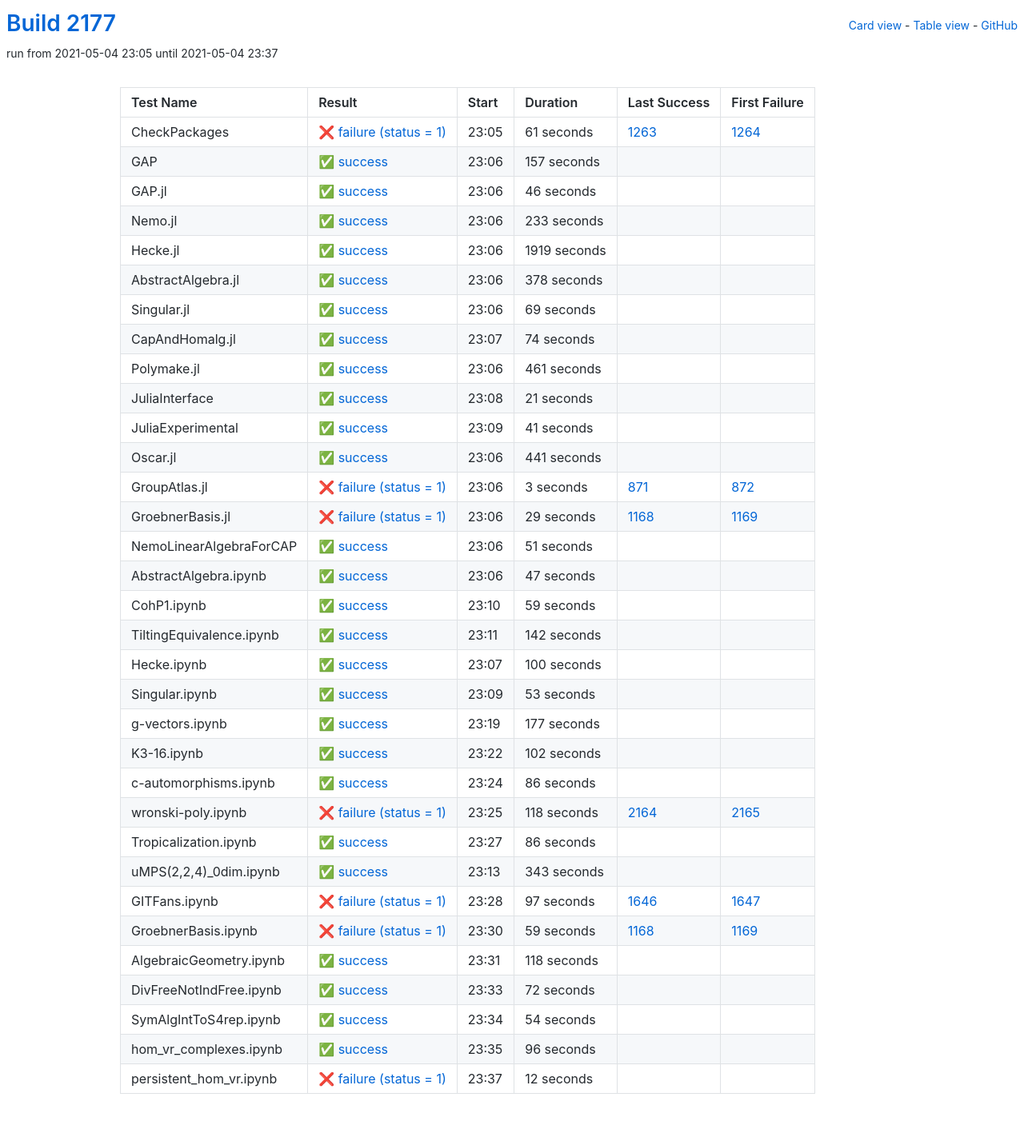
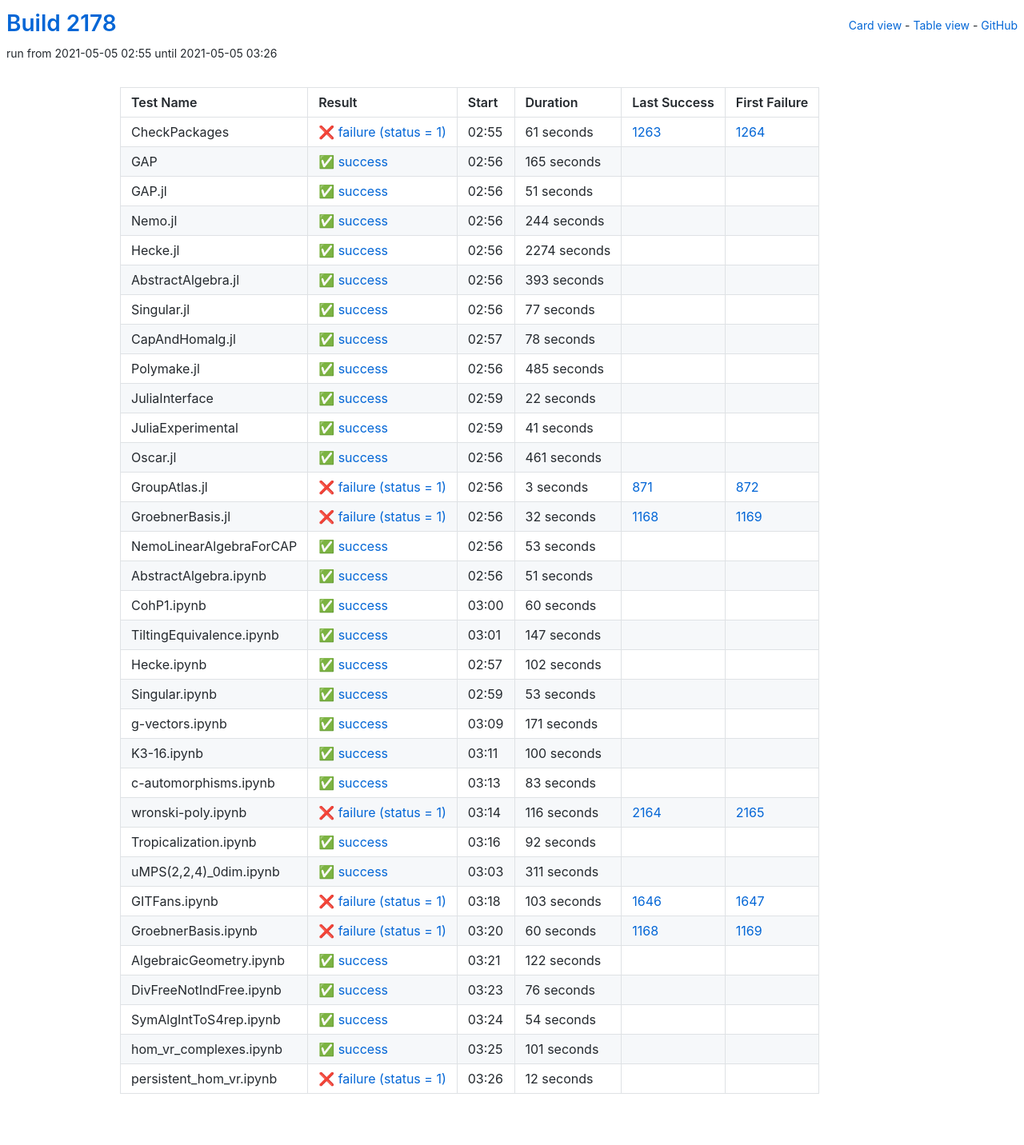
Before and after one commit to oscar-system/oscar-ci-status-stable, a Jekyll site: the page built from table.html, in a window 1280 px wide. Shown: the whole page at 80% size. Built offline with Jekyll 4.4.1, drawn with Linux system fonts in a browser that asks for light colours.

Commit message:
Build #2178

```diff
--- a/_data/ci.yml
+++ b/_data/ci.yml
@@ -1,6 +1,6 @@
 ---
-build: 2177
-build_url: https://oscarci.mathematik.uni-kl.de/job/oscar-stable/2177/
+build: 2178
+build_url: https://oscarci.mathematik.uni-kl.de/job/oscar-stable/2178/
 job: oscar-stable
 organization: oscar-system
 repo: oscar-ci-status-stable
@@ -8,8 +8,8 @@ repourl: https://github.com/oscar-system/oscar-ci-status-stable
 tests:
 - name: CheckPackages
   id: checkpackages
-  log: https://oscarci.mathematik.uni-kl.de/job/oscar-stable/2177/artifact/logs/build-2177/CheckPackages.log
-  start: 2021-05-04 23:05
+  log: https://oscarci.mathematik.uni-kl.de/job/oscar-stable/2178/artifact/logs/build-2178/CheckPackages.log
+  start: 2021-05-05 02:55
   success: false
   exitcode: 1
   status: failure
@@ -20,116 +20,116 @@ tests:
   first_failure_url: https://oscarci.mathematik.uni-kl.de/job/oscar-stable/1264/
 - name: GAP
   id: gap
-  log: https://oscarci.mathematik.uni-kl.de/job/oscar-stable/2177/artifact/logs/build-2177/GAP.log
-  start: 2021-05-04 23:06
+  log: https://oscarci.mathematik.uni-kl.de/job/oscar-stable/2178/artifact/logs/build-2178/GAP.log
+  start: 2021-05-05 02:56
   success: true
   exitcode: 0
   status: success
-  duration: 157
+  duration: 165
   last_success: false
   last_success_url:
   first_failure: false
   first_failure_url:
 - name: GAP.jl
   id: gap-jl
-  log: https://oscarci.mathematik.uni-kl.de/job/oscar-stable/2177/artifact/logs/build-2177/GAP.jl.log
-  start: 2021-05-04 23:06
+  log: https://oscarci.mathematik.uni-kl.de/job/oscar-stable/2178/artifact/logs/build-2178/GAP.jl.log
+  start: 2021-05-05 02:56
   success: true
   exitcode: 0
   status: success
-  duration: 46
+  duration: 51
   last_success: false
   last_success_url:
   first_failure: false
   first_failure_url:
 - name: Nemo.jl
   id: nemo-jl
-  log: https://oscarci.mathematik.uni-kl.de/job/oscar-stable/2177/artifact/logs/build-2177/Nemo.jl.log
-  start: 2021-05-04 23:06
+  log: https://oscarci.mathematik.uni-kl.de/job/oscar-stable/2178/artifact/logs/build-2178/Nemo.jl.log
+  start: 2021-05-05 02:56
   success: true
   exitcode: 0
   status: success
-  duration: 233
+  duration: 244
   last_success: false
   last_success_url:
   first_failure: false
   first_failure_url:
 - name: Hecke.jl
   id: hecke-jl
-  log: https://oscarci.mathematik.uni-kl.de/job/oscar-stable/2177/artifact/logs/build-2177/Hecke.jl.log
-  start: 2021-05-04 23:06
+  log: https://oscarci.mathematik.uni-kl.de/job/oscar-stable/2178/artifact/logs/build-2178/Hecke.jl.log
+  start: 2021-05-05 02:56
   success: true
   exitcode: 0
   status: success
-  duration: 1919
+  duration: 2274
   last_success: false
   last_success_url:
   first_failure: false
   first_failure_url:
 - name: AbstractAlgebra.jl
   id: abstractalgebra-jl
-  log: https://oscarci.mathematik.uni-kl.de/job/oscar-stable/2177/artifact/logs/build-2177/AbstractAlgebra.jl.log
-  start: 2021-05-04 23:06
+  log: https://oscarci.mathematik.uni-kl.de/job/oscar-stable/2178/artifact/logs/build-2178/AbstractAlgebra.jl.log
+  start: 2021-05-05 02:56
   success: true
   exitcode: 0
   status: success
-  duration: 378
+  duration: 393
   last_success: false
   last_success_url:
   first_failure: false
   first_failure_url:
 - name: Singular.jl
   id: singular-jl
-  log: https://oscarci.mathematik.uni-kl.de/job/oscar-stable/2177/artifact/logs/build-2177/Singular.jl.log
-  start: 2021-05-04 23:06
+  log: https://oscarci.mathematik.uni-kl.de/job/oscar-stable/2178/artifact/logs/build-2178/Singular.jl.log
+  start: 2021-05-05 02:56
   success: true
   exitcode: 0
   status: success
-  duration: 69
+  duration: 77
   last_success: false
   last_success_url:
   first_failure: false
   first_failure_url:
 - name: CapAndHomalg.jl
   id: capandhomalg-jl
-  log: https://oscarci.mathematik.uni-kl.de/job/oscar-stable/2177/artifact/logs/build-2177/CapAndHomalg.jl.log
-  start: 2021-05-04 23:07
+  log: https://oscarci.mathematik.uni-kl.de/job/oscar-stable/2178/artifact/logs/build-2178/CapAndHomalg.jl.log
+  start: 2021-05-05 02:57
   success: true
   exitcode: 0
   status: success
-  duration: 74
+  duration: 78
   last_success: false
   last_success_url:
   first_failure: false
   first_failure_url:
 - name: Polymake.jl
   id: polymake-jl
-  log: https://oscarci.mathematik.uni-kl.de/job/oscar-stable/2177/artifact/logs/build-2177/Polymake.jl.log
-  start: 2021-05-04 23:06
+  log: https://oscarci.mathematik.uni-kl.de/job/oscar-stable/2178/artifact/logs/build-2178/Polymake.jl.log
+  start: 2021-05-05 02:56
   success: true
   exitcode: 0
   status: success
-  duration: 461
+  duration: 485
   last_success: false
   last_success_url:
   first_failure: false
   first_failure_url:
 - name: JuliaInterface
   id: juliainterface
-  log: https://oscarci.mathematik.uni-kl.de/job/oscar-stable/2177/artifact/logs/build-2177/JuliaInterface.log
-  start: 2021-05-04 23:08
+  log: https://oscarci.mathematik.uni-kl.de/job/oscar-stable/2178/artifact/logs/build-2178/JuliaInterface.log
+  start: 2021-05-05 02:59
   success: true
   exitcode: 0
   status: success
-  duration: 21
+  duration: 22
   last_success: false
   last_success_url:
   first_failure: false
   first_failure_url:
 - name: JuliaExperimental
   id: juliaexperimental
-  log: https://oscarci.mathematik.uni-kl.de/job/oscar-stable/2177/artifact/logs/build-2177/JuliaExperimental.log
-  start: 2021-05-04 23:09
+  log: https://oscarci.mathematik.uni-kl.de/job/oscar-stable/2178/artifact/logs/build-2178/JuliaExperimental.log
+  start: 2021-05-05 02:59
   success: true
   exitcode: 0
   status: success
@@ -140,20 +140,20 @@ tests:
   first_failure_url:
 - name: Oscar.jl
   id: oscar-jl
-  log: https://oscarci.mathematik.uni-kl.de/job/oscar-stable/2177/artifact/logs/build-2177/Oscar.jl.log
-  start: 2021-05-04 23:06
+  log: https://oscarci.mathematik.uni-kl.de/job/oscar-stable/2178/artifact/logs/build-2178/Oscar.jl.log
+  start: 2021-05-05 02:56
   success: true
   exitcode: 0
   status: success
-  duration: 441
+  duration: 461
   last_success: false
   last_success_url:
   first_failure: false
   first_failure_url:
 - name: GroupAtlas.jl
   id: groupatlas-jl
-  log: https://oscarci.mathematik.uni-kl.de/job/oscar-stable/2177/artifact/logs/build-2177/GroupAtlas.jl.log
-  start: 2021-05-04 23:06
+  log: https://oscarci.mathematik.uni-kl.de/job/oscar-stable/2178/artifact/logs/build-2178/GroupAtlas.jl.log
+  start: 2021-05-05 02:56
   success: false
   exitcode: 1
   status: failure
@@ -164,20 +164,32 @@ tests:
   first_failure_url: https://oscarci.mathematik.uni-kl.de/job/oscar-stable/872/
 - name: GroebnerBasis.jl
   id: groebnerbasis-jl
-  log: https://oscarci.mathematik.uni-kl.de/job/oscar-stable/2177/artifact/logs/build-2177/GroebnerBasis.jl.log
-  start: 2021-05-04 23:06
+  log: https://oscarci.mathematik.uni-kl.de/job/oscar-stable/2178/artifact/logs/build-2178/GroebnerBasis.jl.log
+  start: 2021-05-05 02:56
   success: false
   exitcode: 1
   status: failure
-  duration: 29
+  duration: 32
   last_success: 1168
   last_success_url: https://oscarci.mathematik.uni-kl.de/job/oscar-stable/1168/
   first_failure: 1169
   first_failure_url: https://oscarci.mathematik.uni-kl.de/job/oscar-stable/1169/
 - name: NemoLinearAlgebraForCAP
   id: nemolinearalgebraforcap
-  log: https://oscarci.mathematik.uni-kl.de/job/oscar-stable/2177/artifact/logs/build-2177/NemoLinearAlgebraForCAP.log
-  start: 2021-05-04 23:06
+  log: https://oscarci.mathematik.uni-kl.de/job/oscar-stable/2178/artifact/logs/build-2178/NemoLinearAlgebraForCAP.log
+  start: 2021-05-05 02:56
+  success: true
+  exitcode: 0
+  status: success
+  duration: 53
+  last_success: false
+  last_success_url:
+  first_failure: false
+  first_failure_url:
+- name: AbstractAlgebra.ipynb
+  id: abstractalgebra-ipynb
+  log: https://oscarci.mathematik.uni-kl.de/job/oscar-stable/2178/artifact/logs/build-2178/AbstractAlgebra.ipynb.log
+  start: 2021-05-05 02:56
   success: true
   exitcode: 0
   status: success
@@ -186,58 +198,46 @@ tests:
   last_success_url:
   first_failure: false
   first_failure_url:
-- name: AbstractAlgebra.ipynb
-  id: abstractalgebra-ipynb
-  log: https://oscarci.mathematik.uni-kl.de/job/oscar-stable/2177/artifact/logs/build-2177/AbstractAlgebra.ipynb.log
-  start: 2021-05-04 23:06
+- name: CohP1.ipynb
+  id: cohp1-ipynb
+  log: https://oscarci.mathematik.uni-kl.de/job/oscar-stable/2178/artifact/logs/build-2178/CohP1.ipynb.log
+  start: 2021-05-05 03:00
   success: true
   exitcode: 0
   status: success
-  duration: 47
-  last_success: false
-  last_success_url:
-  first_failure: false
-  first_failure_url:
-- name: CohP1.ipynb
-  id: cohp1-ipynb
-  log: https://oscarci.mathematik.uni-kl.de/job/oscar-stable/2177/artifact/logs/build-2177/CohP1.ipynb.log
-  start: 2021-05-04 23:10
-  success: true
-  exitcode: 0
-  status: success
-  duration: 59
+  duration: 60
   last_success: false
   last_success_url:
   first_failure: false
   first_failure_url:
 - name: TiltingEquivalence.ipynb
   id: tiltingequivalence-ipynb
-  log: https://oscarci.mathematik.uni-kl.de/job/oscar-stable/2177/artifact/logs/build-2177/TiltingEquivalence.ipynb.log
-  start: 2021-05-04 23:11
+  log: https://oscarci.mathematik.uni-kl.de/job/oscar-stable/2178/artifact/logs/build-2178/TiltingEquivalence.ipynb.log
+  start: 2021-05-05 03:01
   success: true
   exitcode: 0
   status: success
-  duration: 142
+  duration: 147
   last_success: false
   last_success_url:
   first_failure: false
   first_failure_url:
 - name: Hecke.ipynb
   id: hecke-ipynb
-  log: https://oscarci.mathematik.uni-kl.de/job/oscar-stable/2177/artifact/logs/build-2177/Hecke.ipynb.log
-  start: 2021-05-04 23:07
+  log: https://oscarci.mathematik.uni-kl.de/job/oscar-stable/2178/artifact/logs/build-2178/Hecke.ipynb.log
+  start: 2021-05-05 02:57
   success: true
   exitcode: 0
   status: success
-  duration: 100
+  duration: 102
   last_success: false
   last_success_url:
   first_failure: false
   first_failure_url:
 - name: Singular.ipynb
   id: singular-ipynb
-  log: https://oscarci.mathematik.uni-kl.de/job/oscar-stable/2177/artifact/logs/build-2177/Singular.ipynb.log
-  start: 2021-05-04 23:09
+  log: https://oscarci.mathematik.uni-kl.de/job/oscar-stable/2178/artifact/logs/build-2178/Singular.ipynb.log
+  start: 2021-05-05 02:59
   success: true
   exitcode: 0
   status: success
@@ -248,128 +248,128 @@ tests:
   first_failure_url:
 - name: g-vectors.ipynb
   id: g-vectors-ipynb
-  log: https://oscarci.mathematik.uni-kl.de/job/oscar-stable/2177/artifact/logs/build-2177/g-vectors.ipynb.log
-  start: 2021-05-04 23:19
+  log: https://oscarci.mathematik.uni-kl.de/job/oscar-stable/2178/artifact/logs/build-2178/g-vectors.ipynb.log
+  start: 2021-05-05 03:09
   success: true
   exitcode: 0
   status: success
-  duration: 177
+  duration: 171
   last_success: false
   last_success_url:
   first_failure: false
   first_failure_url:
 - name: K3-16.ipynb
   id: k3-16-ipynb
-  log: https://oscarci.mathematik.uni-kl.de/job/oscar-stable/2177/artifact/logs/build-2177/K3-16.ipynb.log
-  start: 2021-05-04 23:22
+  log: https://oscarci.mathematik.uni-kl.de/job/oscar-stable/2178/artifact/logs/build-2178/K3-16.ipynb.log
+  start: 2021-05-05 03:11
   success: true
   exitcode: 0
   status: success
-  duration: 102
+  duration: 100
   last_success: false
   last_success_url:
   first_failure: false
   first_failure_url:
 - name: c-automorphisms.ipynb
   id: c-automorphisms-ipynb
-  log: https://oscarci.mathematik.uni-kl.de/job/oscar-stable/2177/artifact/logs/build-2177/c-automorphisms.ipynb.log
-  start: 2021-05-04 23:24
+  log: https://oscarci.mathematik.uni-kl.de/job/oscar-stable/2178/artifact/logs/build-2178/c-automorphisms.ipynb.log
+  start: 2021-05-05 03:13
   success: true
   exitcode: 0
   status: success
-  duration: 86
+  duration: 83
   last_success: false
   last_success_url:
   first_failure: false
   first_failure_url:
 - name: wronski-poly.ipynb
   id: wronski-poly-ipynb
-  log: https://oscarci.mathematik.uni-kl.de/job/oscar-stable/2177/artifact/logs/build-2177/wronski-poly.ipynb.log
-  start: 2021-05-04 23:25
+  log: https://oscarci.mathematik.uni-kl.de/job/oscar-stable/2178/artifact/logs/build-2178/wronski-poly.ipynb.log
+  start: 2021-05-05 03:14
   success: false
   exitcode: 1
   status: failure
-  duration: 118
+  duration: 116
   last_success: 2164
   last_success_url: https://oscarci.mathematik.uni-kl.de/job/oscar-stable/2164/
   first_failure: 2165
   first_failure_url: https://oscarci.mathematik.uni-kl.de/job/oscar-stable/2165/
 - name: Tropicalization.ipynb
   id: tropicalization-ipynb
-  log: https://oscarci.mathematik.uni-kl.de/job/oscar-stable/2177/artifact/logs/build-2177/Tropicalization.ipynb.log
-  start: 2021-05-04 23:27
+  log: https://oscarci.mathematik.uni-kl.de/job/oscar-stable/2178/artifact/logs/build-2178/Tropicalization.ipynb.log
+  start: 2021-05-05 03:16
   success: true
   exitcode: 0
   status: success
-  duration: 86
+  duration: 92
   last_success: false
   last_success_url:
   first_failure: false
   first_failure_url:
 - name: uMPS(2,2,4)_0dim.ipynb
   id: umps-2-2-4-0dim-ipynb
-  log: https://oscarci.mathematik.uni-kl.de/job/oscar-stable/2177/artifact/logs/build-2177/uMPS-2-2-4-_0dim.ipynb.log
-  start: 2021-05-04 23:13
+  log: https://oscarci.mathematik.uni-kl.de/job/oscar-stable/2178/artifact/logs/build-2178/uMPS-2-2-4-_0dim.ipynb.log
+  start: 2021-05-05 03:03
   success: true
   exitcode: 0
   status: success
-  duration: 343
+  duration: 311
   last_success: false
   last_success_url:
   first_failure: false
   first_failure_url:
 - name: GITFans.ipynb
   id: gitfans-ipynb
-  log: https://oscarci.mathematik.uni-kl.de/job/oscar-stable/2177/artifact/logs/build-2177/GITFans.ipynb.log
-  start: 2021-05-04 23:28
+  log: https://oscarci.mathematik.uni-kl.de/job/oscar-stable/2178/artifact/logs/build-2178/GITFans.ipynb.log
+  start: 2021-05-05 03:18
   success: false
   exitcode: 1
   status: failure
-  duration: 97
+  duration: 103
   last_success: 1646
   last_success_url: https://oscarci.mathematik.uni-kl.de/job/oscar-stable/1646/
   first_failure: 1647
   first_failure_url: https://oscarci.mathematik.uni-kl.de/job/oscar-stable/1647/
 - name: GroebnerBasis.ipynb
   id: groebnerbasis-ipynb
-  log: https://oscarci.mathematik.uni-kl.de/job/oscar-stable/2177/artifact/logs/build-2177/GroebnerBasis.ipynb.log
-  start: 2021-05-04 23:30
+  log: https://oscarci.mathematik.uni-kl.de/job/oscar-stable/2178/artifact/logs/build-2178/GroebnerBasis.ipynb.log
+  start: 2021-05-05 03:20
   success: false
   exitcode: 1
   status: failure
-  duration: 59
+  duration: 60
   last_success: 1168
   last_success_url: https://oscarci.mathematik.uni-kl.de/job/oscar-stable/1168/
   first_failure: 1169
   first_failure_url: https://oscarci.mathematik.uni-kl.de/job/oscar-stable/1169/
 - name: AlgebraicGeometry.ipynb
   id: algebraicgeometry-ipynb
-  log: https://oscarci.mathematik.uni-kl.de/job/oscar-stable/2177/artifact/logs/build-2177/AlgebraicGeometry.ipynb.log
-  start: 2021-05-04 23:31
+  log: https://oscarci.mathematik.uni-kl.de/job/oscar-stable/2178/artifact/logs/build-2178/AlgebraicGeometry.ipynb.log
+  start: 2021-05-05 03:21
   success: true
   exitcode: 0
   status: success
-  duration: 118
+  duration: 122
   last_success: false
   last_success_url:
   first_failure: false
   first_failure_url:
 - name: DivFreeNotIndFree.ipynb
   id: divfreenotindfree-ipynb
-  log: https://oscarci.mathematik.uni-kl.de/job/oscar-stable/2177/artifact/logs/build-2177/DivFreeNotIndFree.ipynb.log
-  start: 2021-05-04 23:33
+  log: https://oscarci.mathematik.uni-kl.de/job/oscar-stable/2178/artifact/logs/build-2178/DivFreeNotIndFree.ipynb.log
+  start: 2021-05-05 03:23
   success: true
   exitcode: 0
   status: success
-  duration: 72
+  duration: 76
   last_success: false
   last_success_url:
   first_failure: false
   first_failure_url:
 - name: SymAlgIntToS4rep.ipynb
   id: symalginttos4rep-ipynb
-  log: https://oscarci.mathematik.uni-kl.de/job/oscar-stable/2177/artifact/logs/build-2177/SymAlgIntToS4rep.ipynb.log
-  start: 2021-05-04 23:34
+  log: https://oscarci.mathematik.uni-kl.de/job/oscar-stable/2178/artifact/logs/build-2178/SymAlgIntToS4rep.ipynb.log
+  start: 2021-05-05 03:24
   success: true
   exitcode: 0
   status: success
@@ -380,20 +380,20 @@ tests:
   first_failure_url:
 - name: hom_vr_complexes.ipynb
   id: hom-vr-complexes-ipynb
-  log: https://oscarci.mathematik.uni-kl.de/job/oscar-stable/2177/artifact/logs/build-2177/hom_vr_complexes.ipynb.log
-  start: 2021-05-04 23:35
+  log: https://oscarci.mathematik.uni-kl.de/job/oscar-stable/2178/artifact/logs/build-2178/hom_vr_complexes.ipynb.log
+  start: 2021-05-05 03:25
   success: true
   exitcode: 0
   status: success
-  duration: 96
+  duration: 101
   last_success: false
   last_success_url:
   first_failure: false
   first_failure_url:
 - name: persistent_hom_vr.ipynb
   id: persistent-hom-vr-ipynb
-  log: https://oscarci.mathematik.uni-kl.de/job/oscar-stable/2177/artifact/logs/build-2177/persistent_hom_vr.ipynb.log
-  start: 2021-05-04 23:37
+  log: https://oscarci.mathematik.uni-kl.de/job/oscar-stable/2178/artifact/logs/build-2178/persistent_hom_vr.ipynb.log
+  start: 2021-05-05 03:26
   success: false
   exitcode: 1
   status: failure
```
Also changed, not shown: README.md.
